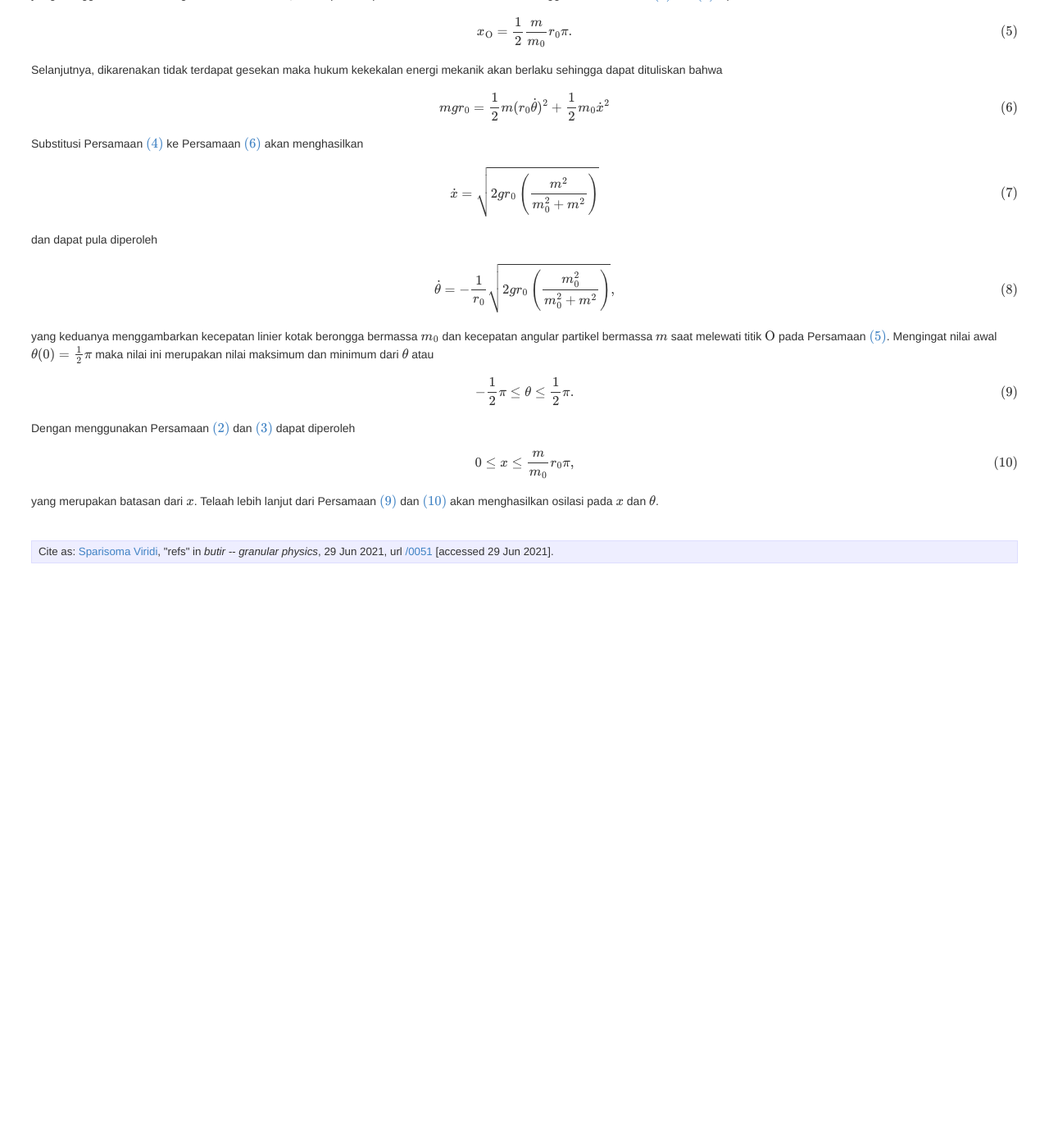
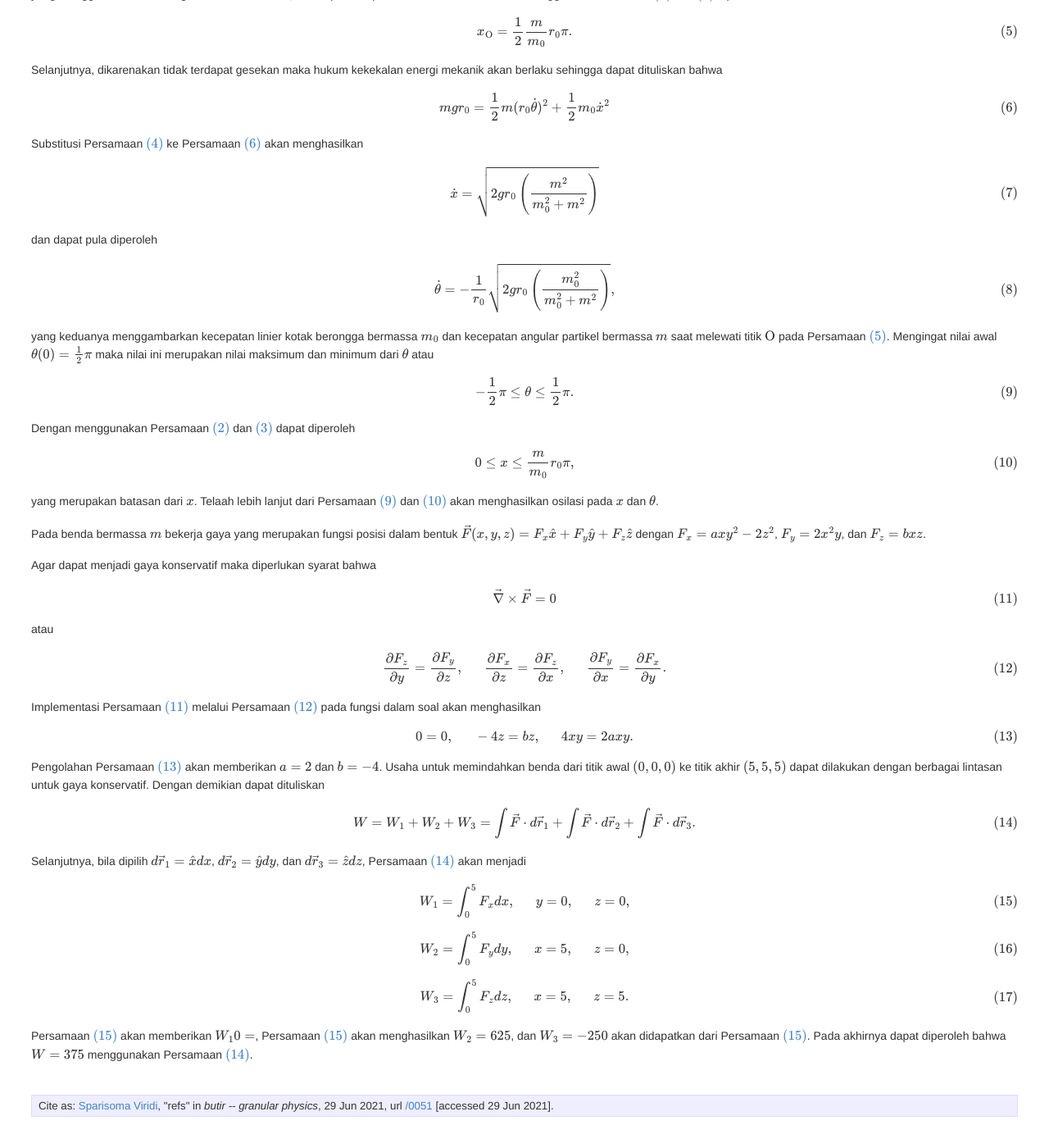
Before and after one commit to dudung/butir, a Jekyll site: the page built from _posts/0/05/2021-06-29-refs.md, in a window 1280 px wide and 1400 px high, scrolled down 908 px. Shown: the whole window at 82% size. Built offline with Jekyll 4.4.1, drawn with Linux system fonts in a browser that asks for light colours; formulas are drawn with MathJax 3; before the commit the page ends 1633 px from its top, so only the background shows below that.

Commit message:
other thing is also solved

```diff
--- a/_posts/0/05/2021-06-29-refs.md
+++ b/_posts/0/05/2021-06-29-refs.md
@@ -118,3 +96,54 @@ Dengan menggunakan Persamaan
 \end{equation}
 
 yang merupakan batasan dari $x$. Telaah lebih lanjut dari Persamaan \eqref{eqn:0051-9} dan \eqref{eqn:0051-a} akan menghasilkan osilasi pada $x$ dan $\theta$.
+
+
+{% comment %}
+--
+{% endcomment %}
+
+Pada benda bermassa $m$ bekerja gaya yang merupakan fungsi posisi dalam bentuk $\vec{F}(x, y, z) = F_x \hat{x} + F_y \hat{y} + F_z \hat{z}$ dengan $F_x = axy^2 - 2z^2$, $F_y = 2x^2y$, dan $F_z = bxz$.
+
+Agar dapat menjadi gaya konservatif maka diperlukan syarat bahwa
+
+\begin{equation}\label{eqn:0051-b}
+\vec{\nabla} \times \vec{F} = 0
+\end{equation}
+
+atau
+
+\begin{equation}\label{eqn:0051-c}
+\frac{\partial F_z}{\partial y} = \frac{\partial F_y}{\partial z}, \ \ \ \ \ \
+\frac{\partial F_x}{\partial z} = \frac{\partial F_z}{\partial x}, \ \ \ \ \ \
+\frac{\partial F_y}{\partial x} = \frac{\partial F_x}{\partial y}.
+\end{equation}
+
+Implementasi Persamaan \eqref{eqn:0051-b} melalui Persamaan \eqref{eqn:0051-c} pada fungsi dalam soal akan menghasilkan
+
+\begin{equation}\label{eqn:0051-d}
+0 = 0, \ \ \ \ \ \
+-4z = bz, \ \ \ \ \ \
+4xy = 2axy.
+\end{equation}
+
+Pengolahan Persamaan \eqref{eqn:0051-d} akan memberikan $a = 2$ dan $b = -4$. Usaha untuk memindahkan benda dari titik awal $(0, 0, 0)$ ke titik akhir $(5, 5, 5)$ dapat dilakukan dengan berbagai lintasan untuk gaya konservatif. Dengan demikian dapat dituliskan
+
+\begin{equation}\label{eqn:0051-e}
+W = W_1 + W_2 + W_3 = \int \vec{F} \cdot d\vec{r}_1 + \int \vec{F} \cdot d\vec{r}_2 + \int \vec{F} \cdot d\vec{r}_3.
+\end{equation}
+
+Selanjutnya, bila dipilih $d\vec{r}_1 = \hat{x}dx$, $d\vec{r}_2 = \hat{y}dy$, dan $d\vec{r}_3 = \hat{z}dz$, Persamaan \eqref{eqn:0051-e} akan menjadi
+
+\begin{equation}\label{eqn:0051-f1}
+W_1 = \int_0^5 F_x dx, \ \ \ \ \ \ y = 0, \ \ \ \ \ \ z = 0,
+\end{equation}
+
+\begin{equation}\label{eqn:0051-f2}
+W_2 = \int_0^5 F_y dy, \ \ \ \ \ \ x = 5, \ \ \ \ \ \ z = 0,
+\end{equation}
+
+\begin{equation}\label{eqn:0051-f3}
+W_3 = \int_0^5 F_z dz, \ \ \ \ \ \ x = 5, \ \ \ \ \ \ z = 5.
+\end{equation}
+
+Persamaan \eqref{eqn:0051-f1} akan memberikan $W_1 0 = $, Persamaan \eqref{eqn:0051-f1} akan menghasilkan $W_2 = 625$, dan $W_3 = -250$ akan didapatkan dari Persamaan \eqref{eqn:0051-f1}. Pada akhirnya dapat diperoleh bahwa $W = 375$ menggunakan Persamaan \eqref{eqn:0051-e}.
```
Also changed, not shown: other parts of _posts/0/05/2021-06-29-refs.md (+0 -22 lines).
